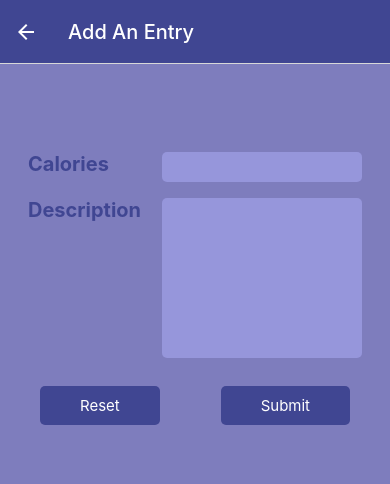
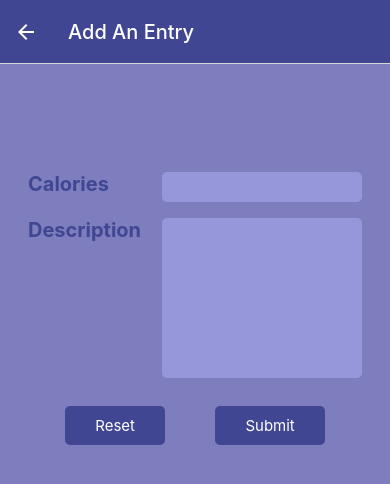
Before and after one commit to yusun97/Calorie-Tracker, a React Native app: screen /AddEntries in a window 390 px wide. Shown: the top 484 px of the page. Built offline with nearby package versions, Linux system fonts and the light colour scheme; no server answers; the database is empty.

Commit message:
adjust some styles

```diff
--- a/components/Card.js
+++ b/components/Card.js
@@ -3,11 +3,11 @@ import React from "react";
 import { shadowColor, lightPurple } from "./CommonStyle";
 
 export default function Card({ children, customizedStyle }) {
-  return <View style={[styles.card, customizedStyle]}>{children}</View>;
+  return <View style={[styles.cardDefault, customizedStyle]}>{children}</View>;
 }
 
 const styles = StyleSheet.create({
-  card: {
+  cardDefault: {
     shadowOffset: { width: 5, height: 5 },
     shadowRadius: 4,
     shadowOpacity: 0.5,
--- a/components/EntriesList.js
+++ b/components/EntriesList.js
@@ -19,7 +19,6 @@ export default function EntriesList({ mealPressed, type }) {
       } else {
         let mealsFromDB = [];
         querySnapshot.docs.forEach((snapDoc) => {
-          // console.log(snapDoc.data());
           mealsFromDB.push({ ...snapDoc.data(), id: snapDoc.id });
         });
         setMeals(mealsFromDB);
--- a/components/Input.js
+++ b/components/Input.js
@@ -73,7 +73,6 @@ const styles = StyleSheet.create({
     padding: 10,
     paddingTop: 70,
     margin: 10,
-    // borderWidth: 10,
   },
   text: {
     color: darkPurple,
@@ -82,20 +81,20 @@ const styles = StyleSheet.create({
   },
   rowContainer: {
     flexDirection: "row",
-    padding: 8,
     justifyContent: "space-between",
+    margin: 8,
   },
   buttonContainer: {
     flexDirection: "row",
-    justifyContent: "space-between",
+    justifyContent: "space-around",
     margin: 20,
   },
   buttonText: {
     color: white,
     fontSize: 15,
     padding: 10,
-    marginLeft: 30,
-    marginRight: 30,
+    paddingLeft: 30,
+    paddingRight: 30,
   },
   smallTextContainer: {
     backgroundColor: lightPurple,
--- a/components/MealItem.js
+++ b/components/MealItem.js
@@ -6,29 +6,31 @@ import PressableButton from "./PressableButton";
 import { darkPurple, pink, white, yellow } from "./CommonStyle";
 
 export default function MealItem({ mealEntry, onMealPressed }) {
-  // console.log(mealEntry);
   return (
-    <View style={{ margin: 10 }}>
     <PressableButton
       buttonPressed={() => {
         return onMealPressed(mealEntry);
       }}
+      customizedStyle={{ margin: 10 }}
     >
       <Card customizedStyle={styles.cardContainer}>
         <Text style={styles.descriptionText}>{mealEntry.description}</Text>
 
         <View style={{ flexDirection: "row" }}>
           {!mealEntry.review && (
-              <Entypo name="warning" size={23} color={yellow} />
+            <Entypo
+              name="warning"
+              size={24}
+              color={yellow}
+              style={{ paddingRight: 3 }}
+            />
           )}
-
           <View style={styles.caloriesContainer}>
             <Text style={styles.caloriesText}>{mealEntry.calories}</Text>
           </View>
         </View>
       </Card>
     </PressableButton>
-    </View>
   );
 }
 
--- a/components/commonStyle.js
+++ b/components/commonStyle.js
@@ -1,4 +1,4 @@
-import {StyleSheet } from "react-native";
+import { StyleSheet } from "react-native";
 import React from "react";
 
 export const purple = "rgb(126,125,189)";
@@ -14,6 +14,6 @@ export const commonStyle = StyleSheet.create({
   generalContainer: {
     backgroundColor: purple,
     flex: 1,
-    // marginTop: 20,
+    paddingTop: 20,
   },
 });
--- a/screens/Home.js
+++ b/screens/Home.js
@@ -5,6 +5,7 @@ import OverLimitEntriesScreen from "./OverLimitEntriesScreen";
 import { MaterialCommunityIcons } from "@expo/vector-icons";
 import PressableButton from "../components/PressableButton";
 import { darkPurple, white, orange } from "../components/CommonStyle";
+import { StyleSheet } from "react-native";
 
 const Tab = createBottomTabNavigator();
 
@@ -12,17 +13,11 @@ export default function Home({ navigation }) {
   return (
     <Tab.Navigator
       screenOptions={{
-        headerStyle: { backgroundColor: darkPurple },
+        headerStyle: styles.headerStyle,
         headerTintColor: white,
-        headerTitleStyle: {
-          fontSize: 20,
-        },
+        headerTitleStyle: styles.headerTitleStyle,
         tabBarActiveTintColor: orange,
-        tabBarStyle: {
-          backgroundColor: darkPurple,
-          height: 60,
-          paddingBottom: 10,
-        },
+        tabBarStyle: styles.tabBarStyle,
         headerRight: () => {
           return (
             <PressableButton
@@ -45,7 +40,6 @@ export default function Home({ navigation }) {
           tabBarIcon: ({ color, size }) => (
             <MaterialCommunityIcons name="coffee" color={color} size={size} />
           ),
-          //   tabBarIcon: (data) => console.log(data),
         }}
       />
       <Tab.Screen
@@ -54,7 +48,6 @@ export default function Home({ navigation }) {
         options={{
           title: "Over-limit Entries",
           tabBarIcon: ({ color, size }) => (
-            // console.log(color)
             <MaterialCommunityIcons
               name="exclamation-thick"
               color={color}
@@ -66,3 +59,15 @@ export default function Home({ navigation }) {
     </Tab.Navigator>
   );
 }
+
+const styles = StyleSheet.create({
+  tabBarStyle: {
+    backgroundColor: darkPurple,
+    height: 80,
+    paddingBottom: 20,
+  },
+  headerTitleStyle: {
+    fontSize: 20,
+  },
+  headerStyle: { backgroundColor: darkPurple },
+});
--- a/screens/editEntriesScreen.js
+++ b/screens/editEntriesScreen.js
@@ -9,7 +9,6 @@ import { updateEntriesToDB, deleteFromDB } from "../firebase/firebaseHelper";
 import { darkPurple, white } from "../components/CommonStyle";
 
 export default function EditEntriesScreen({ navigation, route }) {
-  // console.log(route.params.type);
   function deleteEntries() {
     Alert.alert("Delete", "Are you sure you want to delete this?", [
       { text: "No", style: "cancel" },
```
Lines whose indentation alone changed are shown as unchanged.
